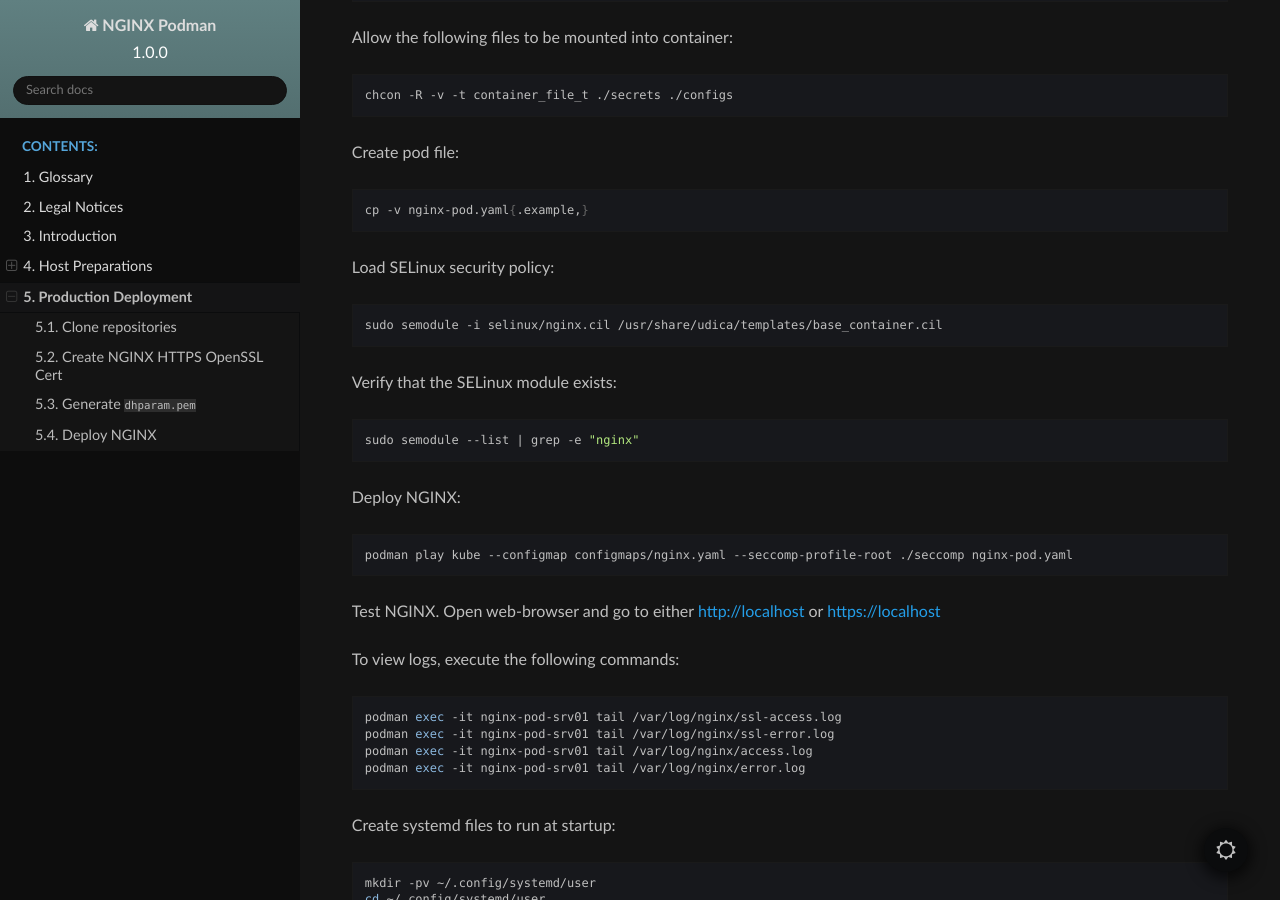
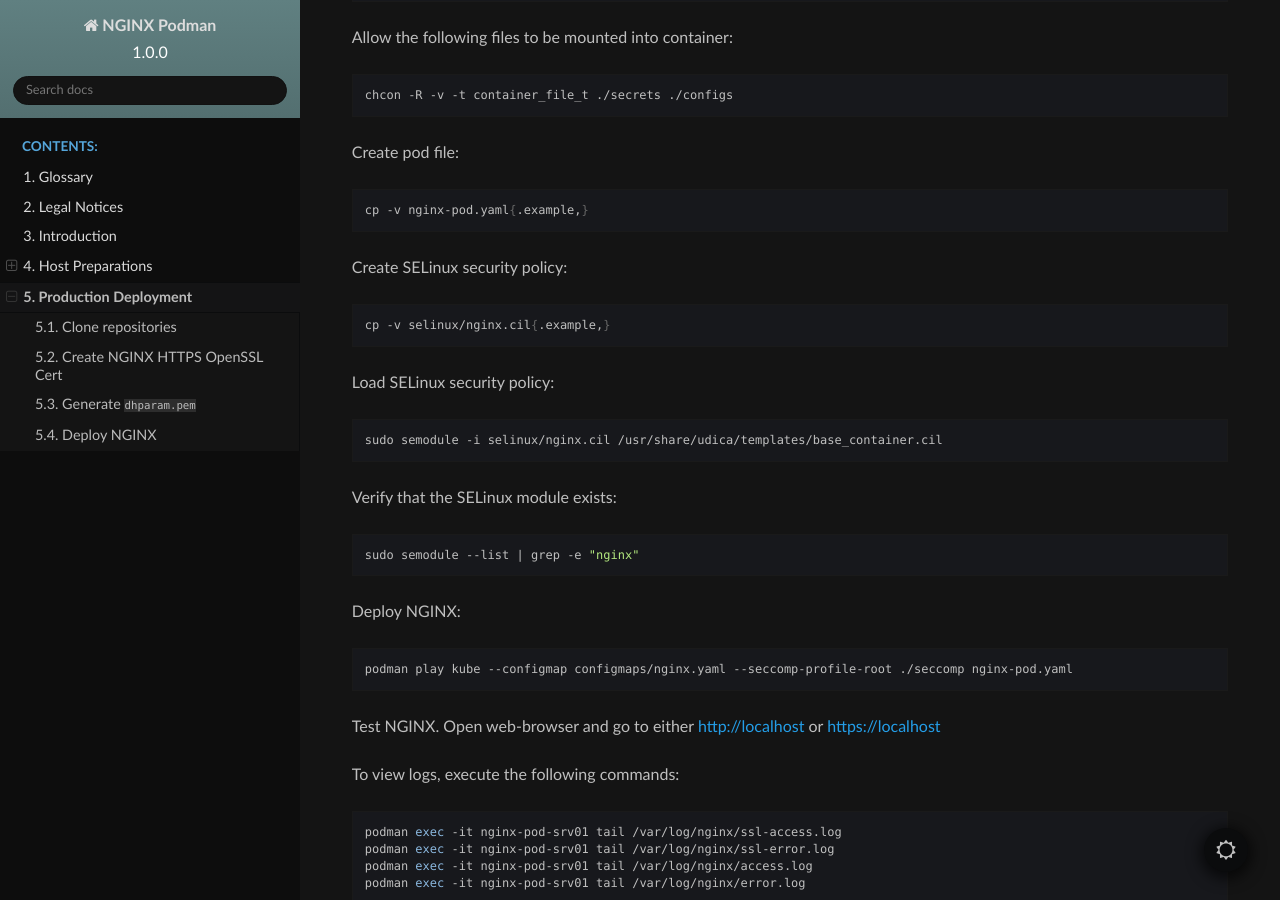
Before and after one commit to extra2000/nginx-podman, a Sphinx documentation site: the page built from docs/source/deployment_production.rst, in a window 1280 px wide and 900 px high, scrolled down 2989 px. Built offline with Sphinx 7.4.7 and the Read the Docs theme 2.0.0, drawn with Linux system fonts in a browser that asks for light colours.

Commit message:
docs(deployments): add instructions to create SELinux policy

```diff
--- a/docs/source/deployment_production.rst
+++ b/docs/source/deployment_production.rst
@@ -156,6 +156,12 @@
 
     cp -v nginx-pod.yaml{.example,}
 
+Create SELinux security policy:
+
+.. code-block:: bash
+
+    cp -v selinux/nginx.cil{.example,}
+
 Load SELinux security policy:
 
 .. code-block:: bash
```
